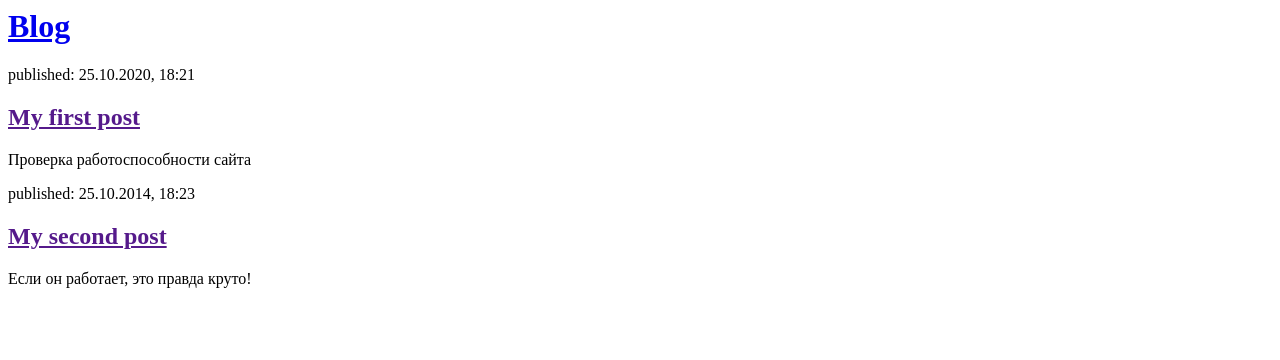
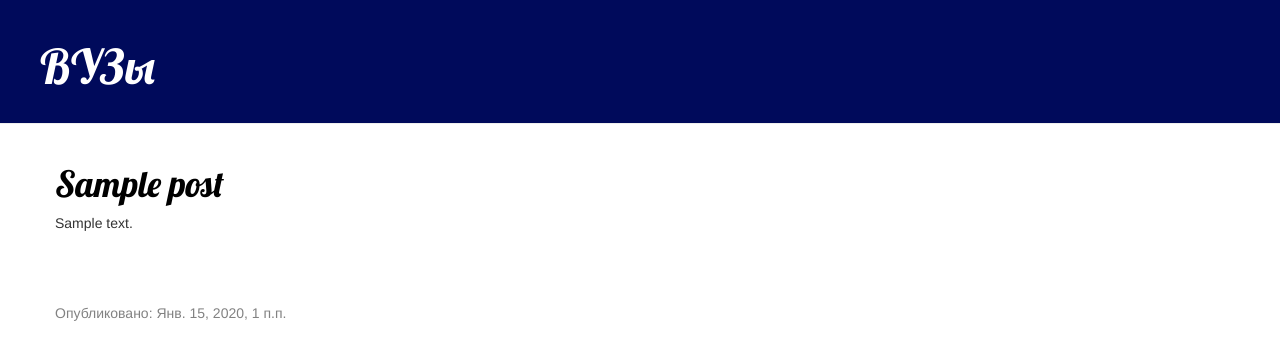
Before and after one commit to DmKaizzer/My_Firs_Blog, a Django app: page / in a window 1280 px wide. Shown: the top 360 px of the page. Run offline with Django 3.2, Linux system fonts and the light colour scheme; tables that the repository leaves empty hold one stand-in row (values such as "Sample post"); some libraries are stand-ins or nearby versions.

Commit message:
New CSS, HTML, views

```diff
--- /dev/null
+++ b/Blog/static/css/Blog.css
@@ -0,0 +1,46 @@
+.page-header {
+    background-color: #000A5B;
+    margin-top: 0;
+    padding: 20px 20px 20px 40px;
+}
+
+.page-header h1, .page-header h1 a, .page-header h1 a:visited, .page-header h1 a:active {
+    color: #ffffff;
+    font-size: 36pt;
+    text-decoration: none;
+}
+
+.content {
+    margin-left: 40px;
+}
+
+h1, h2, h3, h4 {
+    font-family: 'Lobster', cursive;
+}
+
+.date {
+    color: #828282;
+}
+
+.save {
+    float: right;
+}
+
+.post-form textarea, .post-form input {
+    width: 100%;
+}
+
+.top-menu, .top-menu:hover, .top-menu:visited {
+    color: #ffffff;
+    float: right;
+    font-size: 26pt;
+    margin-right: 20px;
+}
+
+.post {
+    margin-bottom: 70px;
+}
+
+.post h1 a, .post h1 a:visited {
+    color: #000000;
+}
--- /dev/null
+++ b/Blog/templates/blog/base.html
@@ -0,0 +1,24 @@
+{% load static %}
+<html>
+    <head>
+        <title>Вузы</title>
+
+        <link rel="stylesheet" href="//maxcdn.bootstrapcdn.com/bootstrap/3.2.0/css/bootstrap.min.css">
+        <link rel="stylesheet" href="//maxcdn.bootstrapcdn.com/bootstrap/3.2.0/css/bootstrap-theme.min.css">
+        <link href="https://fonts.googleapis.com/css?family=Lobster&subset=latin,cyrillic" rel="stylesheet" type="text/css">
+        <link rel="stylesheet" href="{% static 'css/Blog.css' %}">
+    </head>
+    <body>
+    <div class="page-header">
+        <h1><a href="/">ВУЗы</a></h1>
+    </div>
+    <div class="content container">
+        <div class="row">
+            <div class="col-md-8">
+            {% block content %}
+            {% endblock %}
+            </div>
+        </div>
+    </div>
+</body>
+</html>
--- a/Blog/templates/blog/post_list.html
+++ b/Blog/templates/blog/post_list.html
@@ -1,22 +1,14 @@
-<html>
-    <head>
-        <title>Blog</title>
-    </head>
-    <body>
-        <div>
-            <h1><a href="/">Blog</a></h1>
-        </div>
+{% extends 'blog/base.html' %}
 
-        <div>
-            <p>published: 25.10.2020, 18:21</p>
-            <h2><a href="">My first post</a></h2>
-            <p>Проверка работоспособности сайта</p>
-        </div>
+{% block content %}
+{% for post in posts %}
+ <div class="post">
 
-        <div>
-            <p>published: 25.10.2014, 18:23</p>
-            <h2><a href="">My second post</a></h2>
-            <p>Если он работает, это правда круто!</p>
-        </div>
-    </body>
-</html>
+<h1><a href="{% url 'post_detail' pk=post.pk %}">{{ post.title }}</a></h1>
+   <p>{{ post.text|linebreaksbr }}</p>
+ </div>
+  <div class="date">
+  <p>Опубликовано: {{ post.published_date }}</p>
+ </div>
+{% endfor %}
+{% endblock %}
--- a/Blog/urls.py
+++ b/Blog/urls.py
@@ -3,5 +3,6 @@ from . import views
 
 urlpatterns = [
     path ('', views.post_list, name = "post_list"),
+    path('post/<int:pk>/', views.post_detail, name='post_detail'),
 
     ]
--- a/Blog/views.py
+++ b/Blog/views.py
@@ -1,4 +1,10 @@
-from django.shortcuts import render
+from django.shortcuts import render, get_object_or_404
+from django.utils import timezone
+from .models import Post
 
 def post_list(request):
-    return render(request, 'blog/post_list.html', {})
+    posts = Post.objects.filter(published_date__lte=timezone.now()).order_by('published_date')
+    return render(request, 'blog/post_list.html', {'posts':posts})
+def post_detail(request, pk):
+    post = get_object_or_404(Post, pk=pk)
+    return render(request, 'blog/post_detail.html', {'post': post})
```
Also changed, not shown: Blog/templates/blog/post_detail.html (added, +14 -0 lines).
